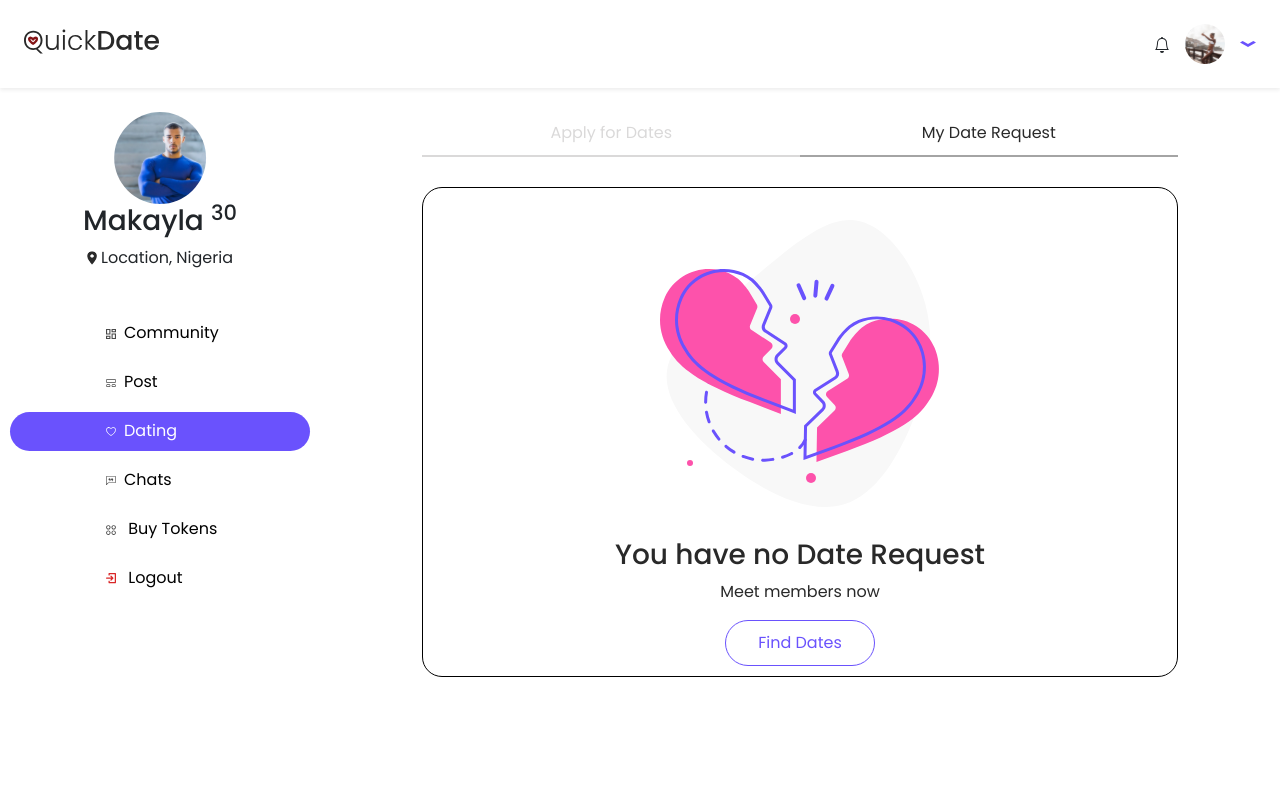
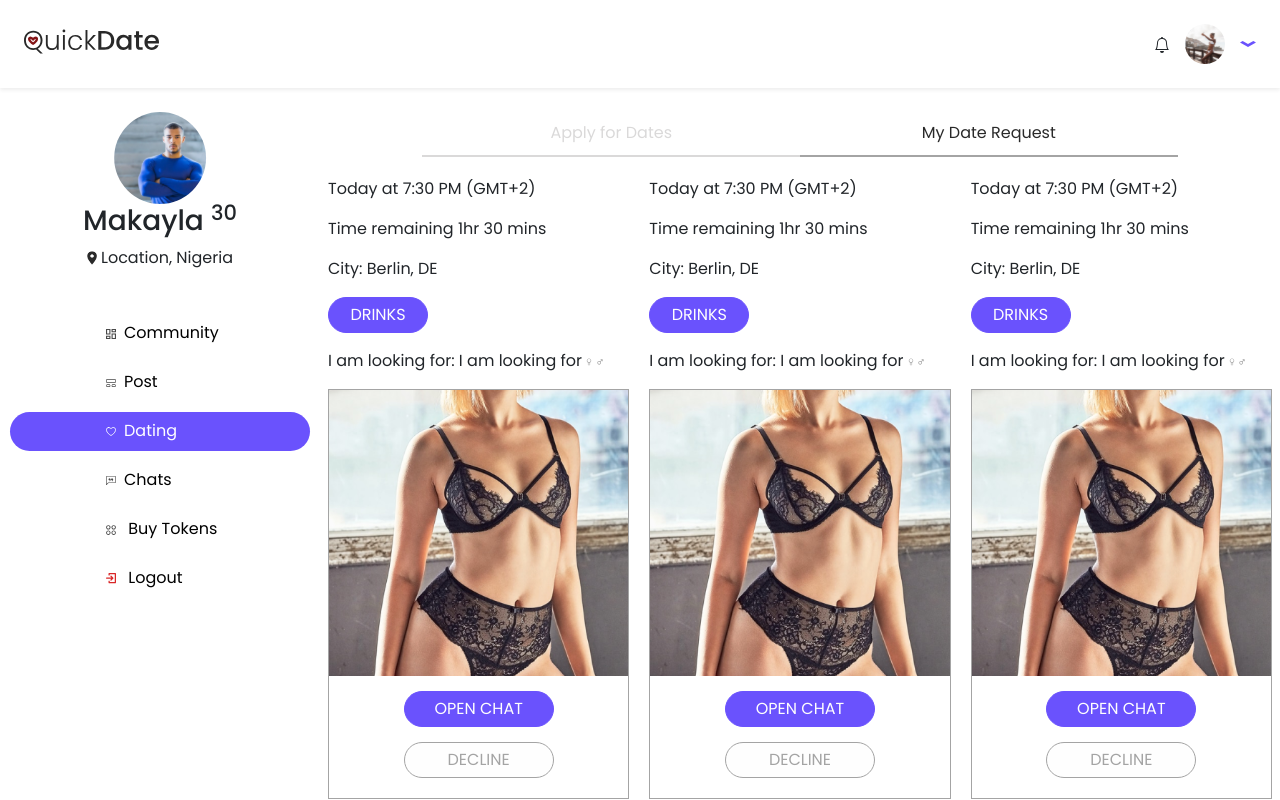
Before and after one commit to aridguy/sanchy-date-app, a React (Create React App) app: page /dates in a window 1280 px wide. Both pictures are taken after a click on the button "My Date Request". Shown: the top 800 px of the page. Built offline with nearby package versions, Linux system fonts and the light colour scheme.

Commit message:
Added the date request screen

```diff
--- a/src/components/Dates/DateRequests/DateRequests.css
+++ b/src/components/Dates/DateRequests/DateRequests.css
@@ -0,0 +1,59 @@
+.available-dates-request-container{
+    display: grid;
+    grid-template-columns: repeat(3, 1fr);
+    gap: 20px;
+    margin-top: 20px;
+    justify-content: center;
+}
+.available-dates-request-container .request-card{
+    border: 1px solid #A4A4A4;
+    text-align: center;
+    padding-bottom: 20px;
+    /* width: 280px; */
+}
+.available-dates-request-container .request-card img{
+    width: 100%;
+}
+.available-dates-request-container .drinks,
+.available-dates-request-container .open,
+.available-dates-request-container .decline{
+    background: #6A52FD;
+    color: #FEFEFE;
+    border: none;
+    border-radius: 20px;
+    padding: 5px;
+    width: 100px;
+    text-transform: uppercase;
+    border: 1px solid #6A52FD;
+}
+.available-dates-request-container .open,
+.available-dates-request-container .decline{
+    width: 150px;
+    margin-top: 15px;
+}
+.available-dates-request-container .decline{
+    color: #A4A4A4;
+    border: 1px solid #A4A4A4;
+    background: #FEFEFE;
+}
+
+@media only screen and (max-width: 990px) {
+    .available-dates-request-container{
+        display: grid;
+        grid-template-columns: repeat(2, 1fr)
+    }
+}
+@media only screen and (max-width: 820px) {
+    .available-dates-request-container .request-card{
+        border: 1px solid #A4A4A4;
+        text-align: center;
+        padding-bottom: 20px;
+        width: 250px;
+    }
+}
+@media only screen and (max-width: 650px) {
+    .available-dates-request-container{
+        display: grid;
+        grid-template-columns: repeat(1, 1fr)
+    }
+}
--- a/src/components/Dates/DateRequests/DateRequests.jsx
+++ b/src/components/Dates/DateRequests/DateRequests.jsx
@@ -1,20 +1,39 @@
 import React from "react";
 import "./DateRequests.css";
+
+import male from "../../../assets/images/male.svg";
+import female from "../../../assets/images/female.svg";
 import NoDates from "../NoDates";
+import hookup2 from "../../../assets/images/date-request-sample.svg";
 
-const DateRequests = ({hideContent}) => {
-    const clearDate=()=>{
+const DateRequests = ({ hideContent }) => {
+    const clearDate = () => {
         hideContent();
     }
-    const availableRequests = [];
+    const availableRequests = [{ time: '9PM(GMT+1)', image: hookup2, city: 'Berlin, DE' }, { time: '9PM(GMT+1)', image: hookup2, city: 'Berlin, DE' }, { time: '9PM(GMT+1)', image: hookup2, city: 'Berlin, DE' },{ time: '9PM(GMT+1)', image: hookup2, city: 'Berlin, DE' }];
+    // [];
     return (
         <div>
             {
                 availableRequests.length === 0 ?
-                    <NoDates data={{title: 'You have no Date Request', subTitle: 'Meet members now', showButton: true}} clearDate={()=>clearDate()} />
+                    <NoDates data={{ title: 'You have no Date Request', subTitle: 'Meet members now', showButton: true }} clearDate={() => clearDate()} />
                     :
-                    <div className="available-dates-container">
-                        Available Requests
+                    <div className="available-dates-request-container">
+                        {
+                            availableRequests.map((request, key) =>
+                                <div key={key} className="item">
+                                    <p>Today at 7:30 PM (GMT+2)</p>
+                                    <p>Time remaining 1hr 30 mins</p>
+                                    <p>City: {request.city}</p>
+                                    <p><button className="drinks">Drinks</button></p>
+                                    <p>I am looking for: <span>I am looking for</span> <img src={male} alt="male" /> <img src={female} alt="female" /></p>
+                                    <div className="request-card">
+                                        <div><img src={request.image} alt="" /></div>
+                                        <div><button className="open">Open Chat</button></div>
+                                        <div><button className="decline">Decline</button></div>
+                                    </div>
+                                </div>
+                            )}
                     </div>
             }
         </div>
```
Also changed, not shown: src/assets/images/date-request-sample.svg (added).
